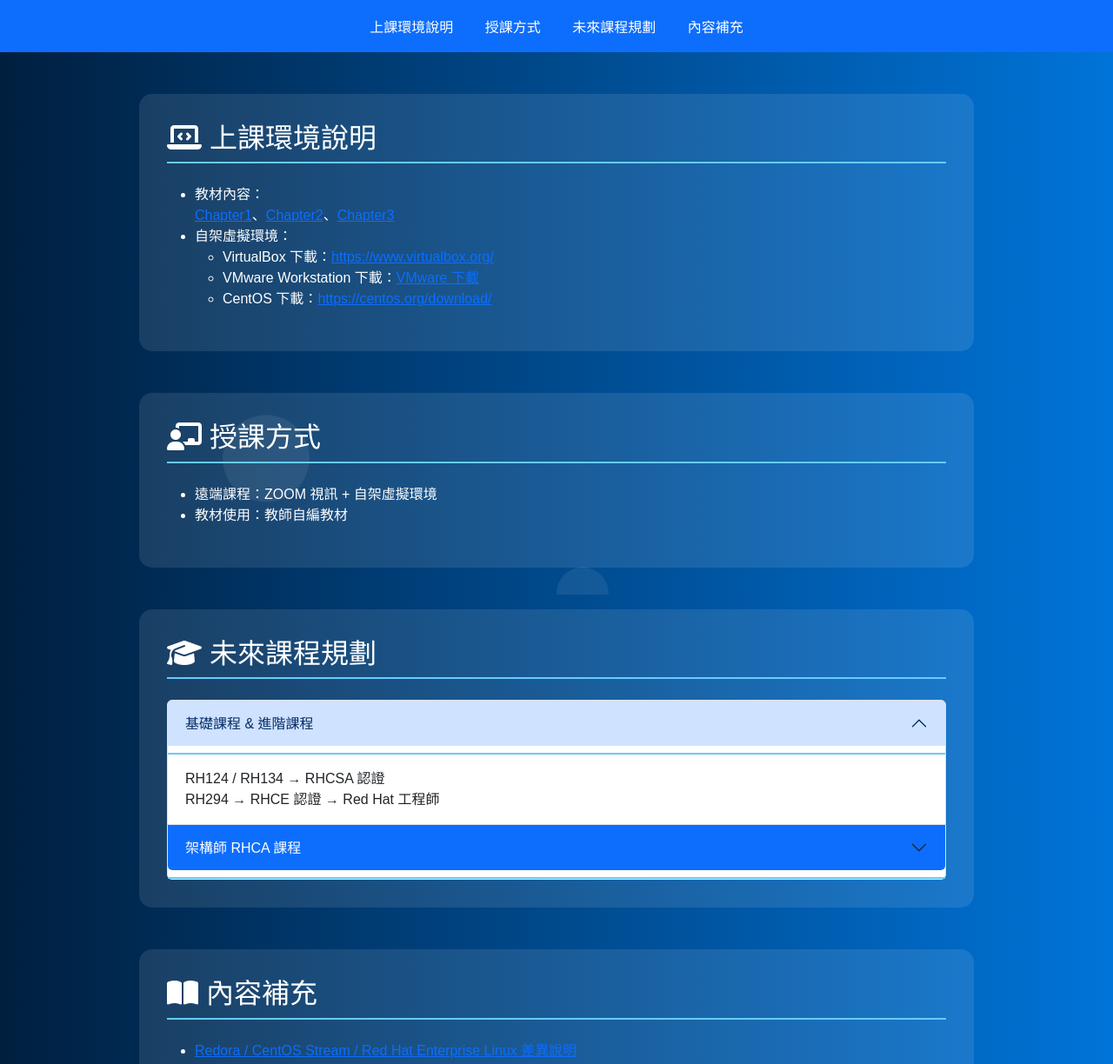
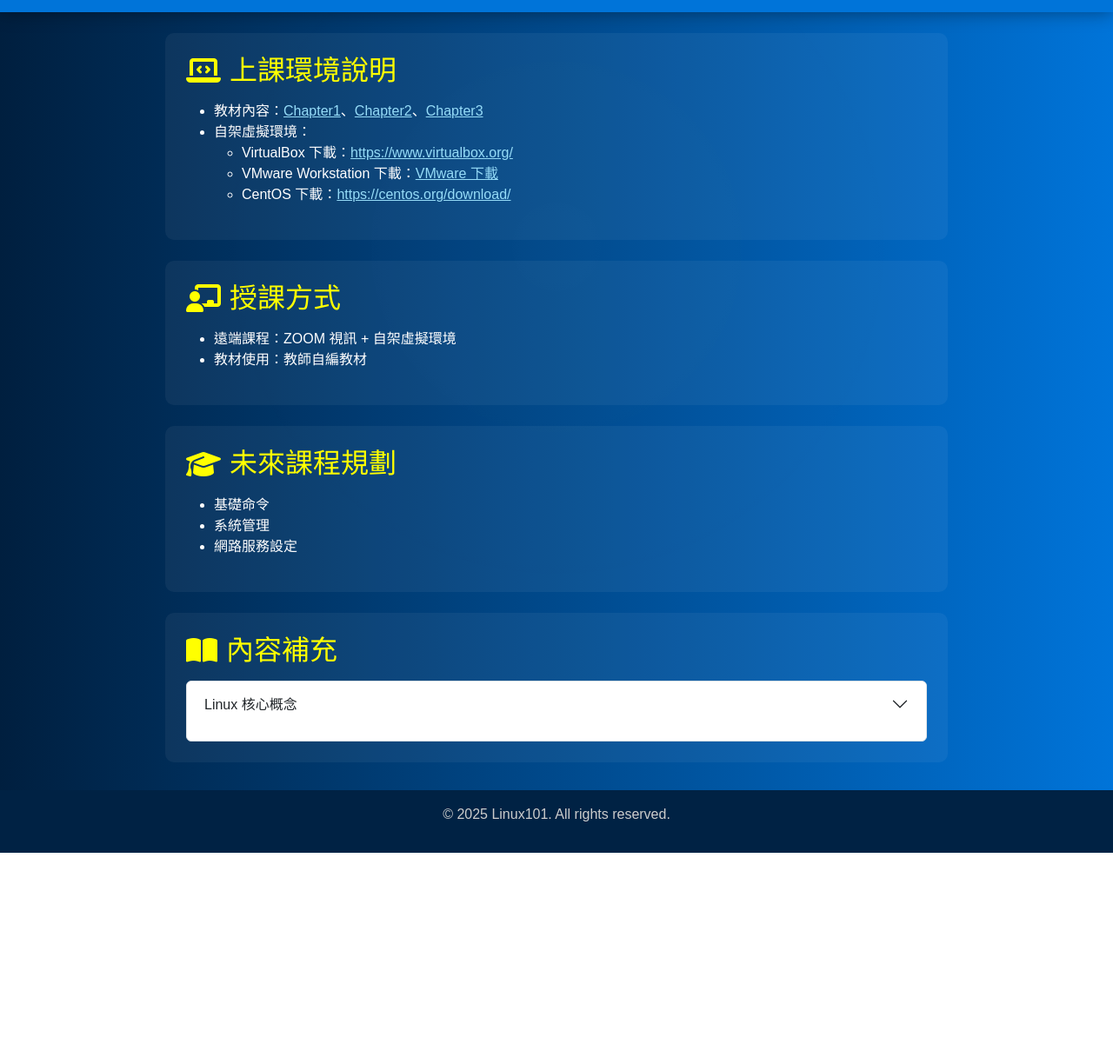
Before and after one commit to john-nobody/LINUX100, a plain HTML site: page index.html in a window 1280 px wide. Shown: the part 116-1340 px from the top of the page at 87% size. After the commit the page ends 1097 px from the top, so only its background shows below. Drawn offline with nearby package versions, Linux system fonts and the light colour scheme.

Commit message:
index.html

```diff
--- a/index.html
+++ b/index.html
@@ -1,14 +1,15 @@
 <!DOCTYPE html>
 <html lang="zh-Hant">
-
 <head>
   <meta charset="UTF-8" />
   <meta name="viewport" content="width=device-width, initial-scale=1.0" />
   <title>Linux 入門課程</title>
+
   <!-- Bootstrap 5 -->
   <link href="https://cdn.jsdelivr.net/npm/bootstrap@5.3.2/dist/css/bootstrap.min.css" rel="stylesheet">
   <!-- FontAwesome Icons -->
   <link rel="stylesheet" href="https://cdnjs.cloudflare.com/ajax/libs/font-awesome/6.4.0/css/all.min.css"/>
+
   <style>
     body {
       font-family: 'Noto Sans TC', sans-serif;
@@ -19,188 +20,139 @@
     }
 
     header {
-      background-color: #0d6efd;
+      background-color: #0074D9;
       padding: 2rem 0;
       text-align: center;
       box-shadow: 0 0 20px rgba(0, 0, 0, 0.4);
     }
 
     header h1 {
-      font-weight: 800;
-      font-size: 2.5rem;
+      font-weight: bold;
+      font-size: 3rem;
     }
 
-    nav {
-      background-color: #0d6efd;
+    .section {
+      background-color: rgba(255, 255, 255, 0.05);
+      border-radius: 10px;
+      padding: 1.5rem;
+      margin: 1.5rem auto;
+      max-width: 900px;
+      transition: transform 0.3s ease;
     }
 
-    nav a {
-      color: white;
-      margin: 0 1rem;
-      text-decoration: none;
+    .section:hover {
+      transform: scale(1.02);
     }
 
-    section {
-      margin: 3rem auto;
-      padding: 2rem;
-      background-color: rgba(255, 255, 255, 0.1);
-      border-radius: 15px;
-      max-width: 960px;
-      transition: transform 0.3s ease, box-shadow 0.3s ease;
+    .section h2 {
+      color: #FFFF00;
+      margin-bottom: 1rem;
+      display: flex;
+      align-items: center;
     }
 
-    section:hover {
-      transform: translateY(-5px);
-      box-shadow: 0 12px 30px rgba(0, 0, 0, 0.5);
+    .section h2 i {
+      margin-right: 10px;
     }
 
-    h2 {
-      border-bottom: 2px solid #66ccff;
-      padding-bottom: 0.5rem;
-      margin-bottom: 1.5rem;
-    }
-
-    .accordion-button {
-      background-color: #0d6efd;
-      color: white;
-    }
-
-    .accordion-button:focus {
-      box-shadow: none;
+    .accordion-button:not(.collapsed) {
+      color: #000;
+      background-color: #FFD700;
     }
 
     footer {
+      background-color: #002244;
       text-align: center;
-      padding: 2rem;
-      background-color: #012743;
-      color: #aaa;
-      font-size: 0.9rem;
+      padding: 1rem;
+      color: #ccc;
+      margin-top: 2rem;
     }
 
-    /* 背景動畫 */
-    .animated-bg {
+    a {
+      color: #96DCF8;
+      text-decoration: underline;
+    }
+
+    a:hover {
+      color: #ffffff;
+    }
+
+    body::before {
+      content: '';
       position: fixed;
       top: 0;
       left: 0;
-      width: 100vw;
-      height: 100vh;
+      width: 100%;
+      height: 100%;
+      background: radial-gradient(circle at center, rgba(255,255,255,0.1), transparent 70%);
+      animation: background-pulse 8s infinite ease-in-out;
       z-index: -1;
-      overflow: hidden;
     }
 
-    .circle {
-      position: absolute;
-      border-radius: 50%;
-      background: rgba(255, 255, 255, 0.08);
-      animation: float 20s infinite ease-in-out;
-    }
-
-    @keyframes float {
-      0% {
-        transform: translateY(100vh);
-      }
-      100% {
-        transform: translateY(-100vh);
-      }
+    @keyframes background-pulse {
+      0%, 100% { opacity: 0.3; }
+      50% { opacity: 0.1; }
     }
   </style>
 </head>
-
 <body>
-  <div class="animated-bg">
-    <div class="circle" style="width: 100px; height: 100px; left: 20%; animation-delay: 0s;"></div>
-    <div class="circle" style="width: 60px; height: 60px; left: 50%; animation-delay: 3s;"></div>
-    <div class="circle" style="width: 80px; height: 80px; left: 80%; animation-delay: 6s;"></div>
-  </div>
-
   <header>
-    <h1><i class="fa-solid fa-terminal"></i> Linux 入門課程</h1>
+    <h1><i class="fas fa-terminal"></i> Linux 入門課程</h1>
   </header>
 
-  <nav class="text-center py-3">
-    <a href="#env">上課環境說明</a>
-    <a href="#method">授課方式</a>
-    <a href="#plan">未來課程規劃</a>
-    <a href="#extra">內容補充</a>
-  </nav>
-
-  <section id="env">
-    <h2><i class="fa-solid fa-laptop-code"></i> 上課環境說明</h2>
+  <section class="section">
+    <h2><i class="fas fa-laptop-code"></i> 上課環境說明</h2>
     <ul>
-      <li>教材內容：<br>
-        <a href="#">Chapter1</a>、<a href="#">Chapter2</a>、<a href="#">Chapter3</a>
-      </li>
+      <li>教材內容：<a href="#">Chapter1</a>、<a href="#">Chapter2</a>、<a href="#">Chapter3</a></li>
       <li>自架虛擬環境：
         <ul>
           <li>VirtualBox 下載：<a href="https://www.virtualbox.org/">https://www.virtualbox.org/</a></li>
-          <li>VMware Workstation 下載：<a href="https://www.vmware.com/products/desktop-hypervisor/workstation-and-fusion">VMware 下載</a></li>
+          <li>VMware Workstation 下載：<a href="https://www.vmware.com/">VMware 下載</a></li>
           <li>CentOS 下載：<a href="https://centos.org/download/">https://centos.org/download/</a></li>
         </ul>
       </li>
     </ul>
   </section>
 
-  <section id="method">
-    <h2><i class="fa-solid fa-chalkboard-user"></i> 授課方式</h2>
+  <section class="section">
+    <h2><i class="fas fa-chalkboard-teacher"></i> 授課方式</h2>
     <ul>
       <li>遠端課程：ZOOM 視訊 + 自架虛擬環境</li>
       <li>教材使用：教師自編教材</li>
     </ul>
   </section>
 
-  <section id="plan">
-    <h2><i class="fa-solid fa-graduation-cap"></i> 未來課程規劃</h2>
-    <div class="accordion" id="futurePlan">
+  <section class="section">
+    <h2><i class="fas fa-graduation-cap"></i> 未來課程規劃</h2>
+    <ul>
+      <li>基礎命令</li>
+      <li>系統管理</li>
+      <li>網路服務設定</li>
+    </ul>
+  </section>
+
+  <section class="section">
+    <h2><i class="fas fa-book-open"></i> 內容補充</h2>
+    <div class="accordion" id="extraContent">
       <div class="accordion-item">
-        <h2 class="accordion-header" id="baseTitle">
-          <button class="accordion-button" type="button" data-bs-toggle="collapse" data-bs-target="#base" aria-expanded="true">
-            基礎課程 & 進階課程
+        <h2 class="accordion-header" id="headingOne">
+          <button class="accordion-button collapsed" type="button" data-bs-toggle="collapse" data-bs-target="#collapseOne">
+            Linux 核心概念
           </button>
         </h2>
-        <div id="base" class="accordion-collapse collapse show">
+        <div id="collapseOne" class="accordion-collapse collapse" data-bs-parent="#extraContent">
           <div class="accordion-body">
-            RH124 / RH134 → RHCSA 認證<br>
-            RH294 → RHCE 認證 → Red Hat 工程師
-          </div>
-        </div>
-      </div>
-
-      <div class="accordion-item">
-        <h2 class="accordion-header" id="archTitle">
-          <button class="accordion-button collapsed" type="button" data-bs-toggle="collapse" data-bs-target="#arch">
-            架構師 RHCA 課程
-          </button>
-        </h2>
-        <div id="arch" class="accordion-collapse collapse">
-          <div class="accordion-body">
-            RH342 → 診斷與除錯技巧強化平台<br>
-            RH358 → Red Hat 伺服器管理自動化<br>
-            RH436 → 高可用性叢集平台架設<br>
-            RH442 → 系統平台效能調校<br>
-            DO180/280 → Kubernetes 與 OpenShift 平台<br>
-            DO380/480 → Kubernetes 進階管理與多叢集<br>
-            DO316 → OpenShift 平台虛擬化<br>
-            DO188/288 → OpenShift 容器開發與部署<br>
-            AI267 → AI 技術的 OpenShift 平台操作
+            Linux 是一個自由與開源的作業系統核心，可用於伺服器、桌面與嵌入式系統。
           </div>
         </div>
       </div>
     </div>
   </section>
 
-  <section id="extra">
-    <h2><i class="fa-solid fa-book-open"></i> 內容補充</h2>
-    <ul>
-      <li><a href="#">Redora / CentOS Stream / Red Hat Enterprise Linux 差異說明</a></li>
-    </ul>
-  </section>
-
   <footer>
-    <p>由 <a href="https://github.com/john-nobody" target="_blank" style="color: #66ccff">john-nobody</a> 製作 ｜ 最後更新：2025 年 8 月</p>
-    <p>Icons by <a href="https://fontawesome.com" target="_blank" style="color: #66ccff">FontAwesome</a></p>
+    <p>&copy; 2025 Linux101. All rights reserved.</p>
   </footer>
 
   <script src="https://cdn.jsdelivr.net/npm/bootstrap@5.3.2/dist/js/bootstrap.bundle.min.js"></script>
 </body>
-
 </html>
```
